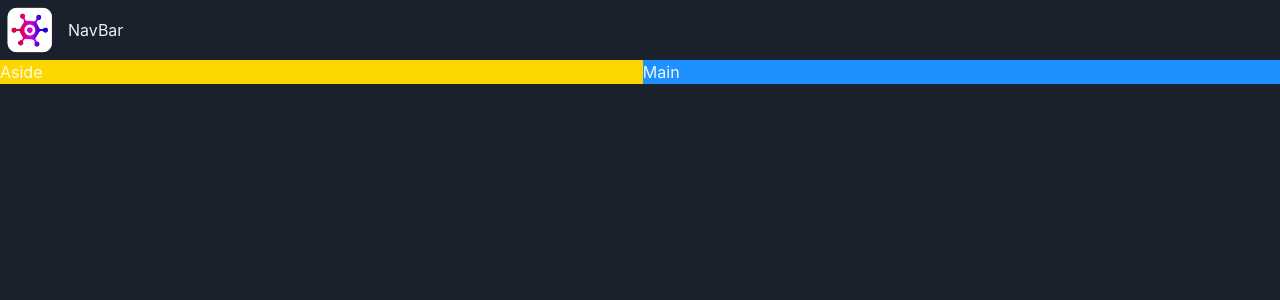
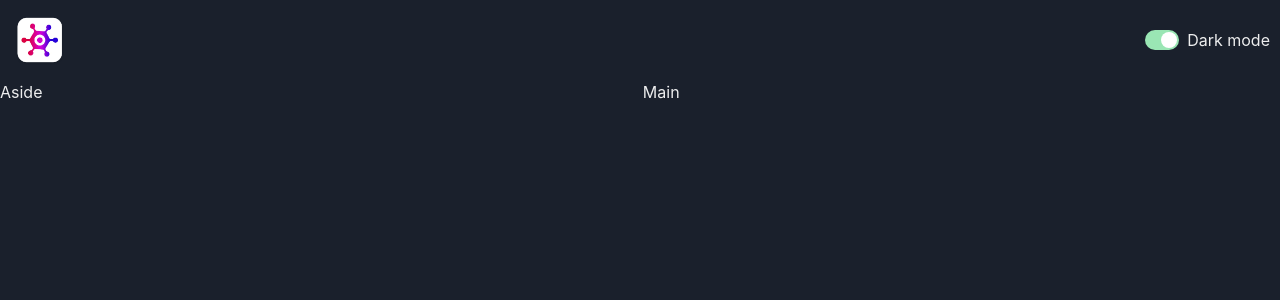
Before and after one commit to en-droscut/game-hub, a React (Vite) app: page / in a window 1280 px wide. Shown: the top 300 px of the page. Built offline with nearby package versions, Linux system fonts and the light colour scheme.

Commit message:
Build the color mode switch

```diff
--- a/src/App.tsx
+++ b/src/App.tsx
@@ -14,14 +14,10 @@
       </GridItem>
 
       <Show above="lg">
-        <GridItem area="aside" bg="gold">
-          Aside
-        </GridItem>
+        <GridItem area="aside">Aside</GridItem>
       </Show>
 
-      <GridItem area="main" bg="dodgerblue">
-        Main
-      </GridItem>
+      <GridItem area="main">Main</GridItem>
     </Grid>
   );
 }
--- /dev/null
+++ b/src/components/ColorModeSwitch.tsx
@@ -0,0 +1,17 @@
+import { HStack, Switch, Text, useColorMode } from "@chakra-ui/react";
+
+const ColorModeSwitch = () => {
+  const { toggleColorMode, colorMode } = useColorMode();
+  return (
+    <HStack>
+      <Switch
+        colorScheme="green"
+        isChecked={colorMode === "dark"}
+        onChange={toggleColorMode}
+      />
+      <Text>Dark mode</Text>
+    </HStack>
+  );
+};
+
+export default ColorModeSwitch;
--- a/src/components/NavBar.tsx
+++ b/src/components/NavBar.tsx
@@ -1,11 +1,12 @@
-import { HStack, Image, Text } from "@chakra-ui/react";
+import { HStack, Image } from "@chakra-ui/react";
 import logo from "../assets/logo.webp";
+import ColorModeSwitch from "./ColorModeSwitch";
 
 const NavBar = () => {
   return (
-    <HStack>
+    <HStack justifyContent="space-between" padding="10px">
       <Image src={logo} boxSize="60px" />
-      <Text>NavBar</Text>
+      <ColorModeSwitch />
     </HStack>
   );
 };
```
